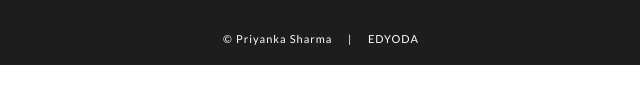
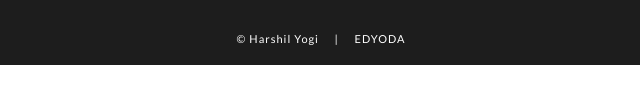
Before and after one commit to YogiHarshil/Automatic-Deployment, a plain HTML site: page E-CommerceWebsite/footer.html in a window 1280 px wide. Shown: the part 228-332 px from the top of the page, 319-959 px from the left. Drawn offline with Linux system fonts and the light colour scheme.

Commit message:
Update footer.html

```diff
--- a/E-CommerceWebsite/footer.html
+++ b/E-CommerceWebsite/footer.html
@@ -45,7 +45,7 @@
                     <p> united states </p>
                 </div>
             </div>
-            <div id="credit"><a href="https://linkedin.com/in/priyanka-sharma-b79401142"> © Priyanka Sharma </a> &nbsp&nbsp&nbsp | &nbsp&nbsp&nbsp <a href="https://www.edyoda.com/" target="_blank"> EDYODA </a></div>
+            <div id="credit"><a href="https://www.linkedin.com/in/harshil-yogi-628597231/"> © Harshil Yogi </a> &nbsp&nbsp&nbsp | &nbsp&nbsp&nbsp <a href="https://www.edyoda.com/" target="_blank"> EDYODA </a></div>
         </section>
 
     </footer>
```
